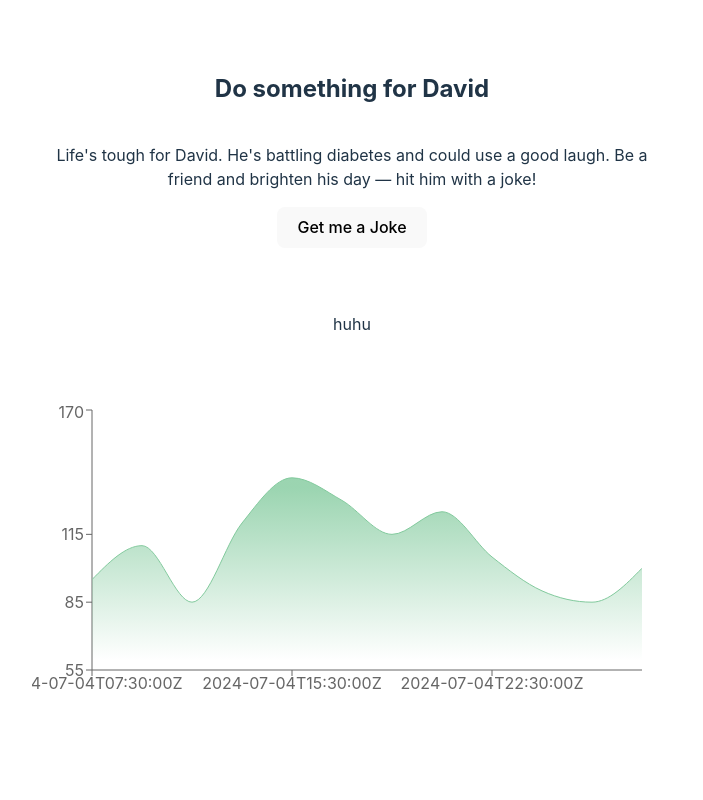
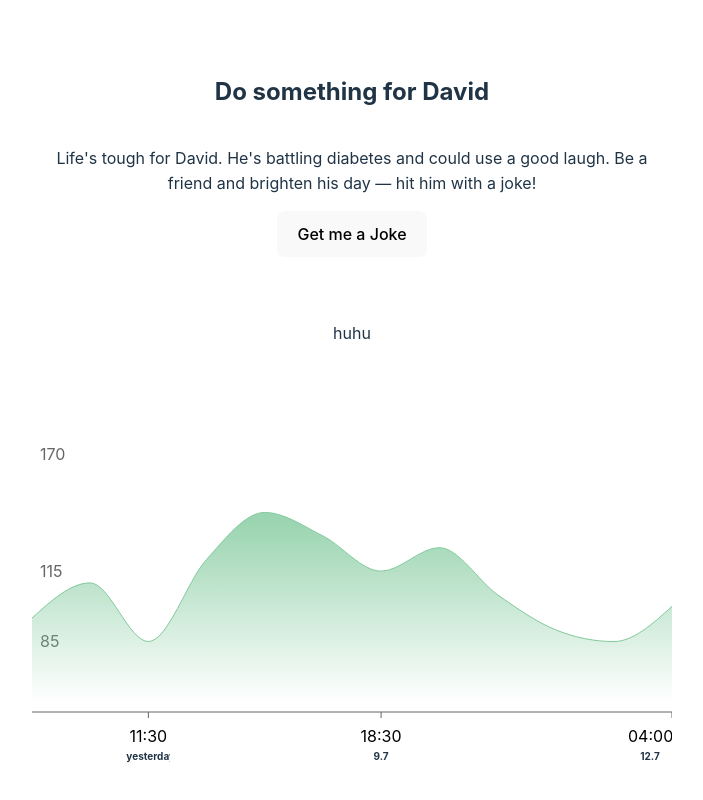
Before and after one commit to Annalisa11/vitals-report, a React (Vite) app in the folder web/: page / in a window 1280 px wide. Shown: the part 282-1082 px from the top of the page, without its empty margins (288-991 px from the left). Built offline with nearby package versions, Linux system fonts and the light colour scheme; no server answers.

Commit message:
added first functioning chart

```diff
--- a/web/package.json
+++ b/web/package.json
@@ -12,6 +12,7 @@
   "dependencies": {
     "@tanstack/react-query": "^5.50.1",
     "axios": "^1.7.2",
+    "dayjs": "^1.11.11",
     "openai": "^4.52.3",
     "react": "^18.3.1",
     "react-dom": "^18.3.1",
--- a/web/src/App.scss
+++ b/web/src/App.scss
@@ -18,6 +18,24 @@ main {
 }
 
 .chart {
-  width: 100%;
-  height: max-content;
+  &__label-x {
+    color: black;
+    height: 20px;
+  }
+  &__date {
+    font-size: x-small;
+    font-weight: bold;
+    display: block;
+  }
 }
+
+svg.recharts-surface {
+  height: calc(100% + 4rem) !important;
+}
+
+.recharts-y-axis .recharts-cartesian-axis-tick:first-child line {
+  stroke: none;
+}
+.recharts-y-axis .recharts-cartesian-axis-tick:first-child text {
+  font-size: 0;
+}
--- a/web/src/App.tsx
+++ b/web/src/App.tsx
@@ -3,17 +3,26 @@ import './App.scss';
 import Vitals from './components/Vitals';
 import Jokes from './components/Jokes';
 import { QueryClient, QueryClientProvider } from '@tanstack/react-query';
+import dummyData from './assets/chart-data.json';
+import dayjs from 'dayjs';
+import customParseFormat from 'dayjs/plugin/customParseFormat';
+import isToday from 'dayjs/plugin/isToday'; // ES 2015
+import isYesterday from 'dayjs/plugin/isYesterday'; // ES 2015
+import '@mantine/core/styles.css';
+dayjs.extend(isYesterday);
+/* eslint-disable @typescript-eslint/no-explicit-any */
+dayjs.extend(isToday);
+import 'dayjs/locale/zh-cn'; // import locale
+
 import {
   AreaChart,
   Area,
   XAxis,
   YAxis,
-  CartesianGrid,
   Tooltip,
   ResponsiveContainer,
+  ReferenceLine,
 } from 'recharts';
-import dummyData from './assets/chart-data.json';
-
 export type VitalsType = {
   FactoryTimestamp: string;
   Timestamp: string;
@@ -28,9 +37,171 @@ export type VitalsType = {
   isLow: boolean;
 };
 
+export type Test = {
+  Timestamp: string;
+  valueInMgPerDl: number;
+};
+
+dayjs.extend(customParseFormat);
+dayjs.locale('de-de'); // use locale
 const queryClient = new QueryClient();
 
 const App: React.FC = () => {
+  const dateTick = (
+    v: number,
+    c: number,
+    i: number,
+    x: number,
+    y: number,
+    date: string,
+    time: string
+  ) => {
+    let newX;
+    if (i === v - 1) {
+      newX = c - 44;
+    } else {
+      newX = x - 22;
+    }
+    return (
+      <foreignObject
+        x={newX}
+        y={y + 4}
+        width={44}
+        height={44}
+        viewBox='0 0 1024 1024'
+        fill='#666'
+      >
+        <div data-xmlns='http://www.w3.org/1999/xhtml'>
+          <span className='chart__label-x'>{time}</span>
+          <small className='chart__date'>{date}</small>
+        </div>
+      </foreignObject>
+    );
+  };
+
+  type ChartPayload = {
+    coordinate: number;
+    index: number;
+    offset: number;
+    value: string;
+  };
+
+  const formatTimestamp = ({
+    visibleTicksCount,
+    index,
+    x,
+    y,
+    payload,
+  }: {
+    visibleTicksCount: number;
+    index: number;
+    x: number;
+    y: number;
+    payload: ChartPayload;
+  }) => {
+    const date = dayjs(payload.value);
+    const coordinate = payload.coordinate;
+
+    if (date.isToday()) {
+      return dateTick(
+        visibleTicksCount,
+        coordinate,
+        index,
+        x,
+        y,
+        'today',
+        date.format('HH:mm')
+      );
+    } else if (date.isYesterday()) {
+      return dateTick(
+        visibleTicksCount,
+        coordinate,
+        index,
+        x,
+        y,
+        'yesterday',
+        date.format('HH:mm')
+      );
+    } else {
+      return dateTick(
+        visibleTicksCount,
+        coordinate,
+        index,
+        x,
+        y,
+        date.format('D.M'),
+        date.format('HH:mm')
+      );
+    }
+  };
+
+  // className: "recharts-xAxis xAxis"
+  // fill: "#666"
+  // height: 30
+  // index: 0
+  // orientation: "bottom"
+  // payload: Object { coordinate: 173.1818181818182, value: "2024-07-04T13:00:00Z", index: 3, … }
+  // stroke: "none"
+  // textAnchor: "middle"
+  // tickFormatter: undefined
+  // verticalAnchor: "start"
+  // visibleTicksCount: 3
+  // width: 635
+  // x: 173.1818181818182
+  // y: 278
+
+  const CustomTooltip = ({
+    active,
+    a,
+  }: {
+    active: any;
+    a: any;
+    label: any;
+  }) => {
+    if (active && a && a.length) {
+      const time = dayjs(a[0].payload.Timestamp);
+      const date = dayjs(a[0].payload.Timestamp);
+      return (
+        <div className='custom-tooltip'>
+          <div>
+            <small className='chart__date'>{date.format('D.M')}</small>
+            <span className='chart__label-x'>{time.format('HH:mm')}</span>
+          </div>
+          <p className='value'>{a[0].value} mg/dL</p>
+        </div>
+      );
+    }
+
+    return null;
+  };
+
+  type ChartData = {
+    Timestamp: string;
+    ValueInMgPerDl: number;
+  };
+
+  const findClosestDateToToday = (data: ChartData[]) => {
+    const todayStart = dayjs().startOf('day');
+    console.log('today', todayStart);
+
+    // Filter dates that are from today
+    const todaysDates = data.filter((item) =>
+      dayjs(item.Timestamp).isSame(todayStart, 'day')
+    );
+
+    console.log('filtered', todaysDates);
+
+    if (todaysDates.length === 0) return undefined;
+
+    // Find the closest date from today
+    const closest: ChartData[] = todaysDates.sort((a, b) => {
+      return Date.parse(a.Timestamp) > Date.parse(b.Timestamp) ? 1 : 0;
+    });
+
+    console.log('closest', closest);
+    console.warn('clossssse', closest[0]);
+    return closest[0].Timestamp;
+  };
   return (
     <QueryClientProvider client={queryClient}>
       <div className='app'>
@@ -44,13 +215,11 @@ const App: React.FC = () => {
           huhu
           <ResponsiveContainer width={'100%'} height={300}>
             <AreaChart
-              width={500}
-              height={400}
               data={dummyData}
               margin={{
-                top: 10,
-                right: 30,
+                top: 0,
                 left: 0,
+                right: 0,
                 bottom: 0,
               }}
             >
@@ -60,15 +229,30 @@ const App: React.FC = () => {
                   <stop offset='95%' stopColor='#82ca9d' stopOpacity={0} />
                 </linearGradient>
               </defs>
-              <XAxis
-                dataKey='Timestamp'
-                domain={['auto', 'auto']}
-                interval={'equidistantPreserveStart'}
-                tickCount={10}
+              <XAxis dataKey='Timestamp' tick={(a) => formatTimestamp(a)} />
+
+              <YAxis
+                domain={['dataMin - 30', 'dataMax + 30']}
+                mirror
+                tickLine={false}
+                axisLine={false}
+                tickFormatter={(tick, index) => (index !== 0 ? tick : '')}
               />
-
-              <YAxis domain={['dataMin - 30', 'dataMax + 30']} />
-              <Tooltip />
+              <Tooltip
+                content={({ active, label, payload }) => (
+                  <CustomTooltip a={payload} active={active} label={label} />
+                )}
+              />
+              <ReferenceLine
+                x={findClosestDateToToday(dummyData)}
+                stroke='purple'
+                label={{
+                  value: 'TODAY',
+                  fill: 'purple',
+                }}
+                strokeOpacity={0.5}
+                fill='purple'
+              />
               <Area
                 type='monotone'
                 dataKey='ValueInMgPerDl'
--- a/web/src/assets/chart-data.json
+++ b/web/src/assets/chart-data.json
@@ -20,31 +20,31 @@
     "ValueInMgPerDl": 140
   },
   {
-    "Timestamp": "2024-07-04T17:00:00Z",
+    "Timestamp": "2024-07-08T17:00:00Z",
     "ValueInMgPerDl": 130
   },
   {
-    "Timestamp": "2024-07-04T18:30:00Z",
+    "Timestamp": "2024-07-09T18:30:00Z",
     "ValueInMgPerDl": 115
   },
   {
-    "Timestamp": "2024-07-04T20:00:00Z",
+    "Timestamp": "2024-07-09T20:00:00Z",
     "ValueInMgPerDl": 125
   },
   {
-    "Timestamp": "2024-07-04T22:30:00Z",
+    "Timestamp": "2024-07-10T22:30:00Z",
     "ValueInMgPerDl": 105
   },
   {
-    "Timestamp": "2024-07-05T00:00:00Z",
+    "Timestamp": "2024-07-12T00:00:00Z",
     "ValueInMgPerDl": 90
   },
   {
-    "Timestamp": "2024-07-05T02:30:00Z",
+    "Timestamp": "2024-07-12T02:30:00Z",
     "ValueInMgPerDl": 85
   },
   {
-    "Timestamp": "2024-07-05T04:00:00Z",
+    "Timestamp": "2024-07-12T04:00:00Z",
     "ValueInMgPerDl": 100
   }
 ]
--- a/web/tsconfig.app.json
+++ b/web/tsconfig.app.json
@@ -1,5 +1,7 @@
 {
   "compilerOptions": {
+    "esModuleInterop": true,
+    "allowSyntheticDefaultImports": true,
     "composite": true,
     "tsBuildInfoFile": "./node_modules/.tmp/tsconfig.app.tsbuildinfo",
     "target": "ES2020",
@@ -21,7 +23,8 @@
     "strict": true,
     "noUnusedLocals": true,
     "noUnusedParameters": true,
-    "noFallthroughCasesInSwitch": true
+    "noFallthroughCasesInSwitch": true,
+    "types": ["vite/client"]
   },
   "include": ["src"]
 }
```
Also changed, not shown: 1 other file (tests, documents, lock files or other folders).
